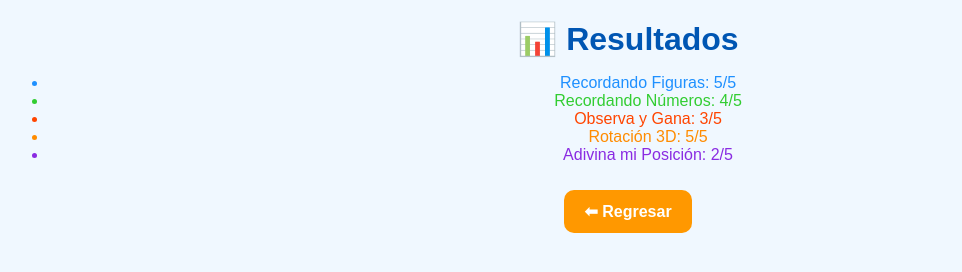
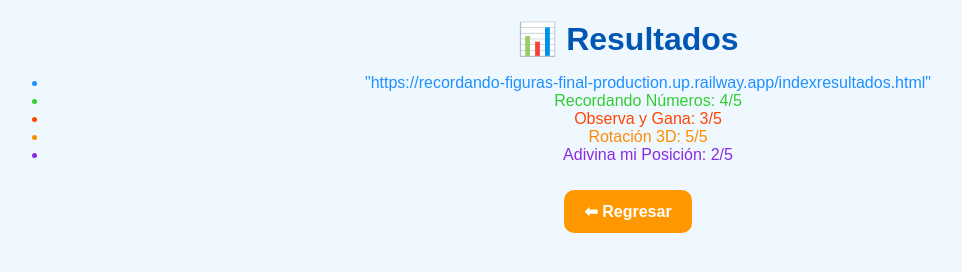
Before and after one commit to Ramir-C/imaginando-el-futuro, a website: page public/resultados.html in a window 1280 px wide. Shown: the whole page, without its empty margins (12-974 px from the left). Drawn offline with Linux system fonts and the light colour scheme.

Commit message:
Update resultados.html with new link

```diff
--- a/public/resultados.html
+++ b/public/resultados.html
@@ -9,7 +9,7 @@
   <div class="container">
     <h1>📊 Resultados</h1>
     <ul>
-      <li style="color: #1E90FF;">Recordando Figuras: 5/5</li>
+      <li style="color: #1E90FF;">"https://recordando-figuras-final-production.up.railway.app/indexresultados.html"</li>
       <li style="color: #32CD32;">Recordando Números: 4/5</li>
       <li style="color: #FF4500;">Observa y Gana: 3/5</li>
       <li style="color: #FF8C00;">Rotación 3D: 5/5</li>
```
